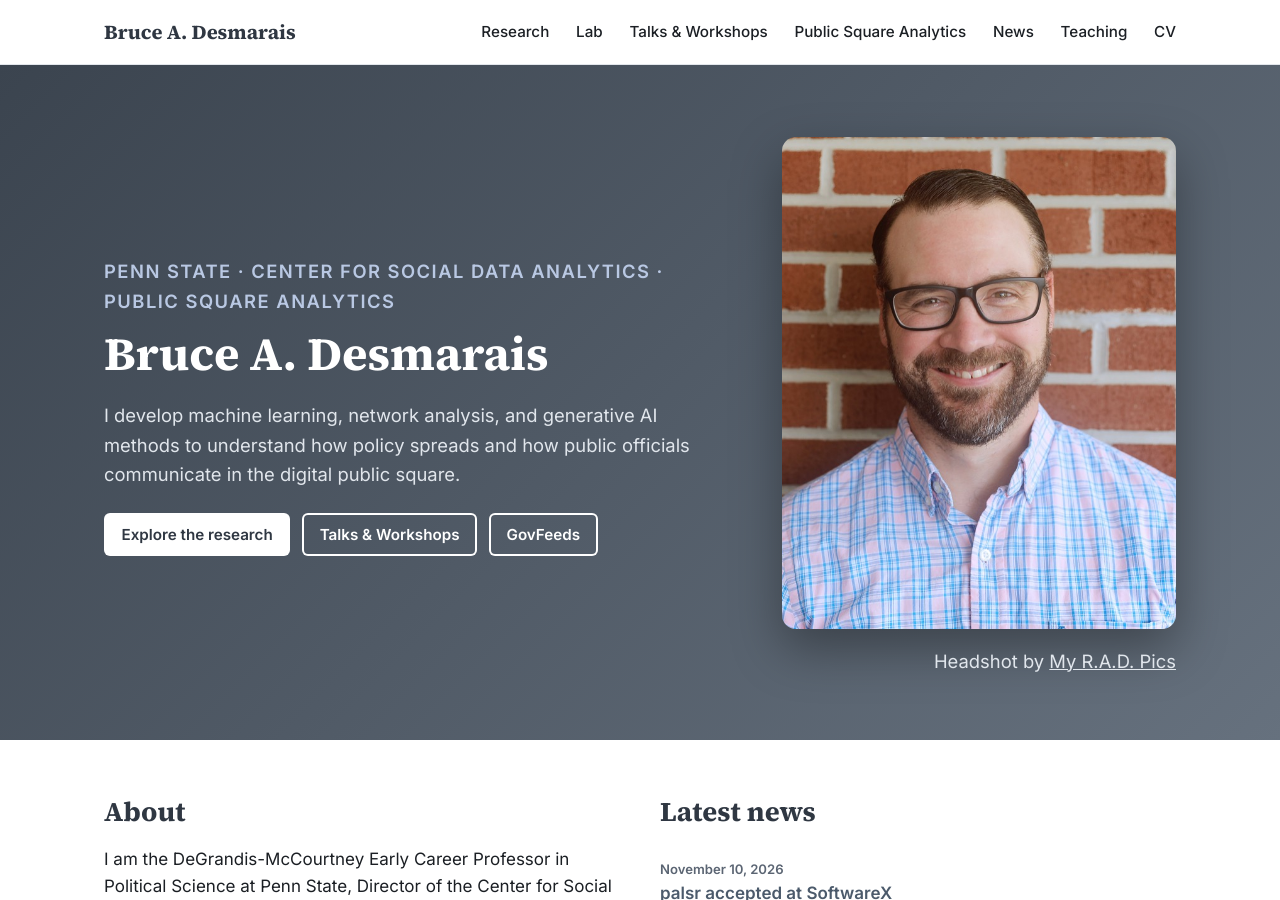
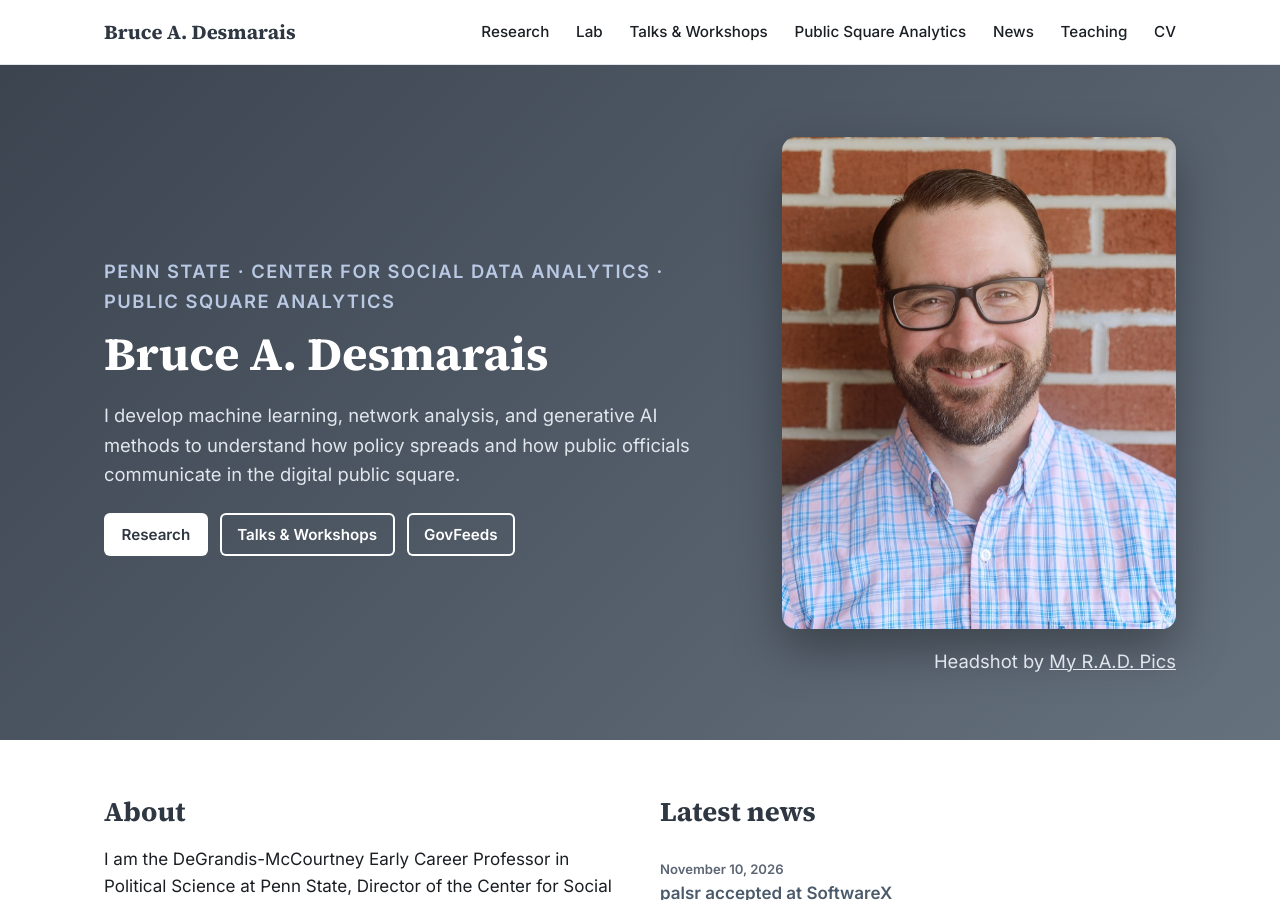
Before and after one commit to bdesmarais/brucedesmarais-site, a Jekyll site: the page built from index.html, in a window 1280 px wide and 900 px high. Built offline with Jekyll 4.4.1, drawn with Linux system fonts in a browser that asks for light colours.

Commit message:
Homepage button: Explore the research -> Research
Co-Authored-By: Claude Opus 5.5 <noreply@anthropic.com>

```diff
--- a/index.html
+++ b/index.html
@@ -10,7 +10,7 @@ description: Bruce A. Desmarais, Penn State political scientist and social data
       <h1>Bruce A. Desmarais</h1>
       <p>I develop machine learning, network analysis, and generative AI methods to understand how policy spreads and how public officials communicate in the digital public square.</p>
       <div class="btn-row">
-        <a class="btn" href="{{ '/research/' | relative_url }}">Explore the research</a>
+        <a class="btn" href="{{ '/research/' | relative_url }}">Research</a>
         <a class="btn ghost" href="{{ '/speaking/' | relative_url }}">Talks &amp; Workshops</a>
         <a class="btn ghost" href="{{ '/public-square-analytics/' | relative_url }}">GovFeeds</a>
       </div>
```
